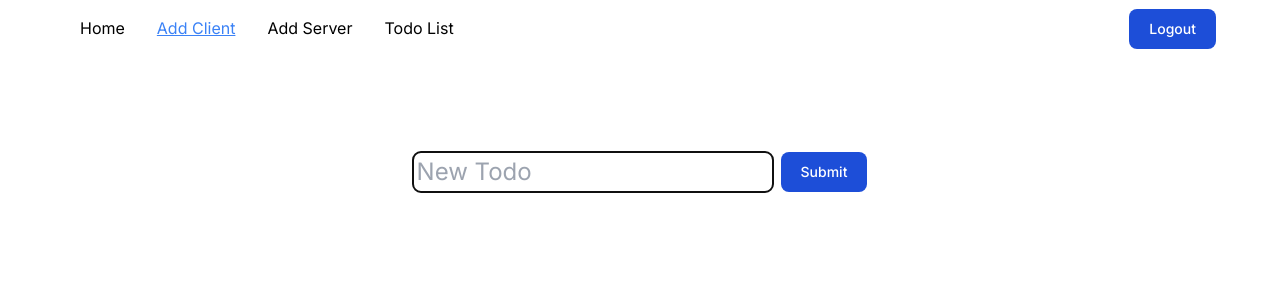
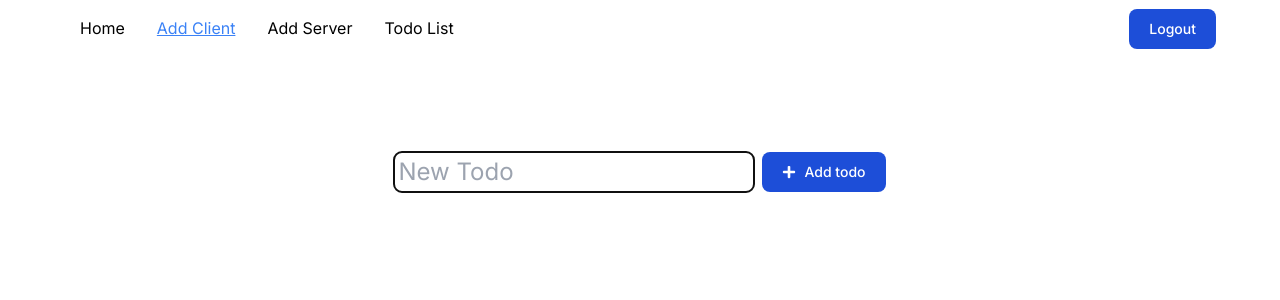
Before and after one commit to Omegapoint/Next.js-101, a Next.js app: page /add-client in a window 1280 px wide. Shown: the top 300 px of the page. Built offline with nearby package versions, Linux system fonts and the light colour scheme.

Commit message:
AddTodo styling

```diff
--- a/src/components/AddTodoClient.tsx
+++ b/src/components/AddTodoClient.tsx
@@ -3,6 +3,7 @@
 import { useState, useTransition, FormEvent, ChangeEvent } from "react";
 import toast from "react-hot-toast";
 import { getRandomUUID } from "@/utils/generateUUID";
+import { FaPlus } from "react-icons/fa";
 
 const initState: Partial<Todo> = {
   userId: 1,
@@ -57,7 +58,7 @@ export default function AddTodoClient() {
   const content = (
     <form
       onSubmit={handleSubmit}
-      className="flex gap-2 items-center"
+      className="flex gap-2 items-center "
       style={{ opacity: !isMutating ? 1 : 0.7 }}
     >
       <input
@@ -66,7 +67,7 @@ export default function AddTodoClient() {
         name="title"
         value={data.title}
         onChange={handleChange}
-        className="text-2xl p-1 rounded-lg flex-grow w-full"
+        className="text-2xl p-1 rounded-lg flex-grow"
         placeholder="New Todo"
         autoFocus
       />
@@ -74,7 +75,10 @@ export default function AddTodoClient() {
         type="submit"
         className="text-white bg-blue-700 hover:bg-blue-800 focus:ring-4 focus:ring-blue-300 font-medium rounded-lg text-sm px-5 py-2.5 dark:bg-blue-600 dark:hover:bg-blue-700 focus:outline-none dark:focus:ring-blue-800"
       >
-        Submit
+        <span className="flex items-center gap-2">
+          <FaPlus />
+          Add todo
+        </span>
       </button>
     </form>
   );
```
